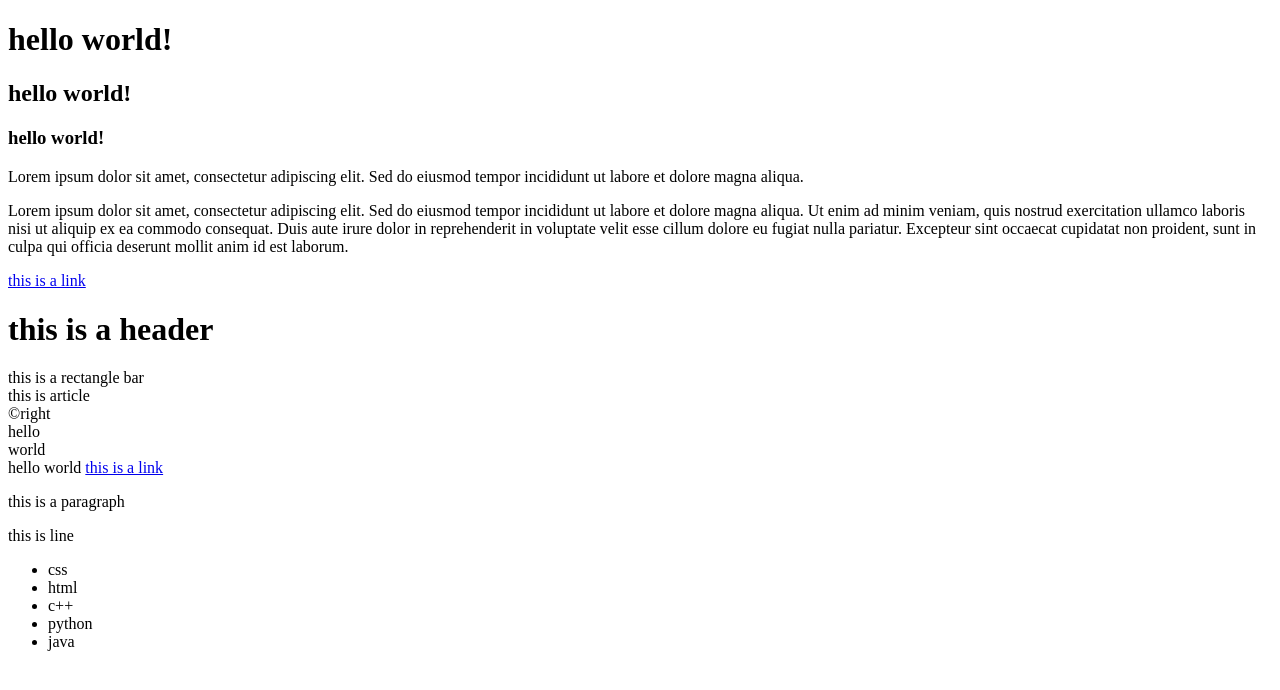
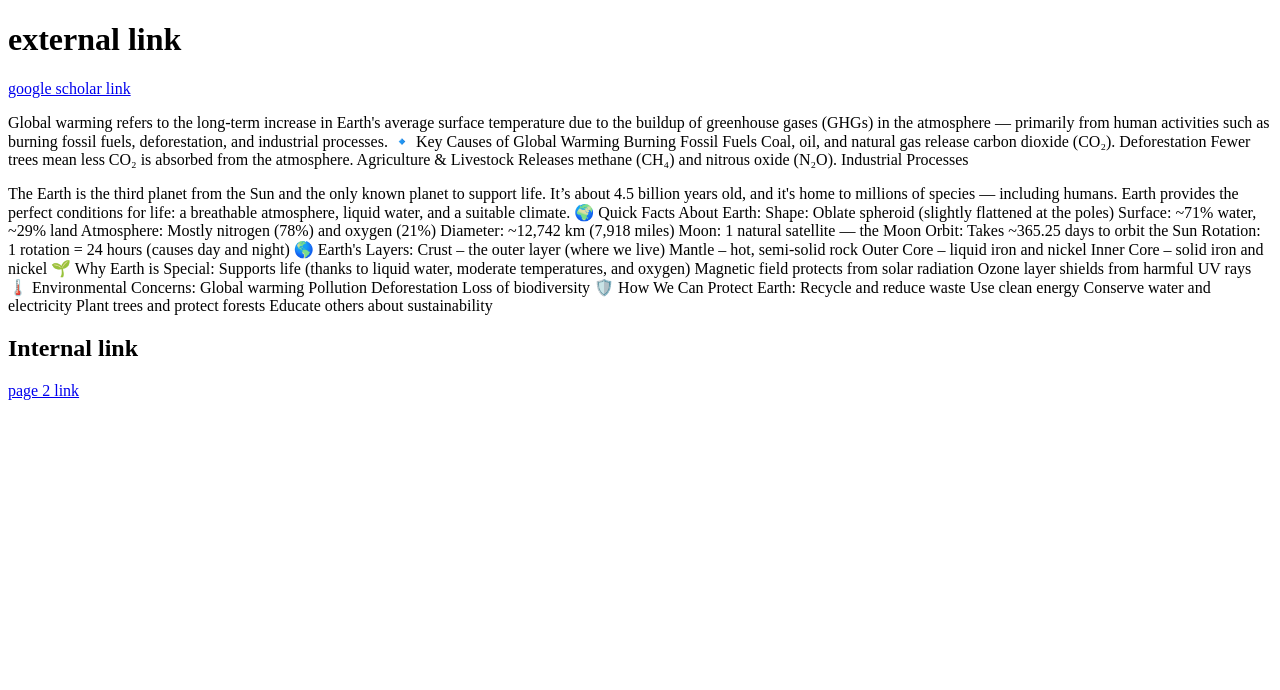
Before and after one commit to sunnykasana252-prog/MY-FIRST-WEB, a plain HTML site: page index.html in a window 1280 px wide. Drawn offline with Linux system fonts and the light colour scheme.

Commit message:
Add files via upload

```diff
--- a/index.html
+++ b/index.html
@@ -3,38 +3,97 @@
 <head>
     <meta charset="UTF-8">
     <meta name="viewport" content="width=device-width, initial-scale=1.0">
-    <title>my first webpage</title>
-
+    <title>Document</title>
 
 </head>
 <body>
-    <h1>hello world! </h1>
-    <h2>hello world!</h2>
-    <h3>hello world!</h3>
-<p loren="100">Lorem ipsum dolor sit amet, consectetur adipiscing elit. Sed do eiusmod tempor incididunt ut labore et dolore magna aliqua.</p>
-<p loren="200">Lorem ipsum dolor sit amet, consectetur adipiscing elit. Sed do eiusmod tempor incididunt ut labore et dolore magna aliqua. Ut enim ad minim veniam, quis nostrud exercitation ullamco laboris nisi ut aliquip ex ea commodo consequat. Duis aute irure dolor in reprehenderit in voluptate velit esse cillum dolore eu fugiat nulla pariatur. Excepteur sint occaecat cupidatat non proident, sunt in culpa qui officia deserunt mollit anim id est laborum.</p>
-<a href="https://www.google.com" google-link>this is a link</a>
-<header>
-    <h1>this is a header</h1>
-</header>
-<nav>this is a rectangle bar</nav>
-<main>
-    <section>this is article</section>
-</main>
+    <h1>external link</h1>
+    <a href="https://scholar.google.com/">google scholar link</a>
+    <p>
+        Global warming refers to the long-term increase in Earth's average surface temperature due to the buildup of greenhouse gases (GHGs) in the atmosphere — primarily from human activities such as burning fossil fuels, deforestation, and industrial processes.
 
-<footer>&copyright</footer>
-<div>hello</div>
-<div>world</div>
-<span>hello world</span>
-<a href="https://www.google.com" google-link>this is a link</a>
-<p>this is a paragraph</p>
-<list>this is line</list>
-<ul>
-    <li>css</li>
-    <li>html</li>
-    <li>c++</li>
-    <li>python</li>
-    <li>java</li>
+🔹 Key Causes of Global Warming
+
+Burning Fossil Fuels
+
+Coal, oil, and natural gas release carbon dioxide (CO₂).
+
+Deforestation
+
+Fewer trees mean less CO₂ is absorbed from the atmosphere.
+
+Agriculture & Livestock
+
+Releases methane (CH₄) and nitrous oxide (N₂O).
+
+Industrial Processes
+    </p>
+    <p2>
+        The Earth is the third planet from the Sun and the only known planet to support life. It’s about 4.5 billion years old, and it's home to millions of species — including humans. Earth provides the perfect conditions for life: a breathable atmosphere, liquid water, and a suitable climate.
+
+🌍 Quick Facts About Earth:
+
+Shape: Oblate spheroid (slightly flattened at the poles)
+
+Surface: ~71% water, ~29% land
+
+Atmosphere: Mostly nitrogen (78%) and oxygen (21%)
+
+Diameter: ~12,742 km (7,918 miles)
+
+Moon: 1 natural satellite — the Moon
+
+Orbit: Takes ~365.25 days to orbit the Sun
+
+Rotation: 1 rotation = 24 hours (causes day and night)
+
+🌎 Earth's Layers:
+
+Crust – the outer layer (where we live)
+
+Mantle – hot, semi-solid rock
+
+Outer Core – liquid iron and nickel
+
+Inner Core – solid iron and nickel
+
+🌱 Why Earth is Special:
+
+Supports life (thanks to liquid water, moderate temperatures, and oxygen)
+
+Magnetic field protects from solar radiation
+
+Ozone layer shields from harmful UV rays
+
+🌡️ Environmental Concerns:
+
+Global warming
+
+Pollution
+
+Deforestation
+
+Loss of biodiversity
+
+🛡️ How We Can Protect Earth:
+
+Recycle and reduce waste
+
+Use clean energy
+
+Conserve water and electricity
+
+Plant trees and protect forests
+
+Educate others about sustainability
+    <h2>Internal link</h2>
+    <a href="index.html">page 2 link</a>
+
+
+
+
+
+
 
 </body>
 </html>
```
